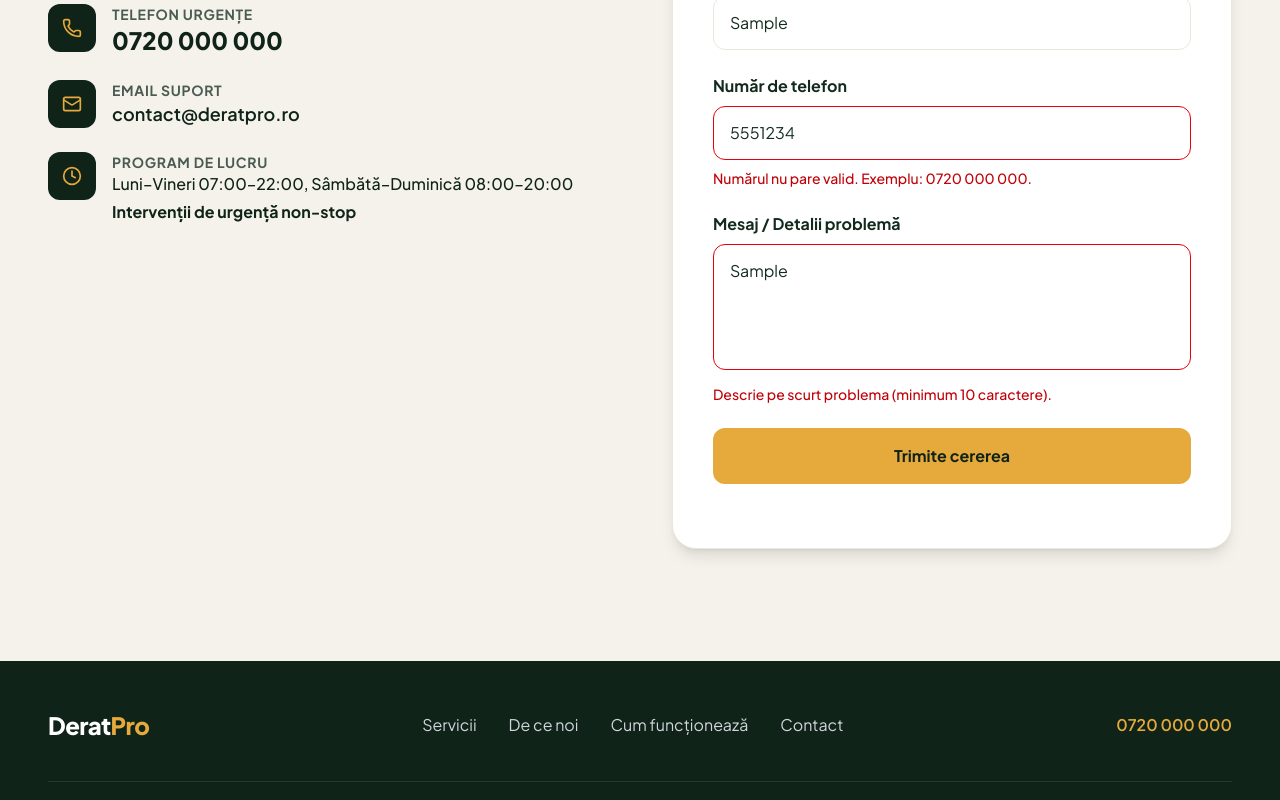
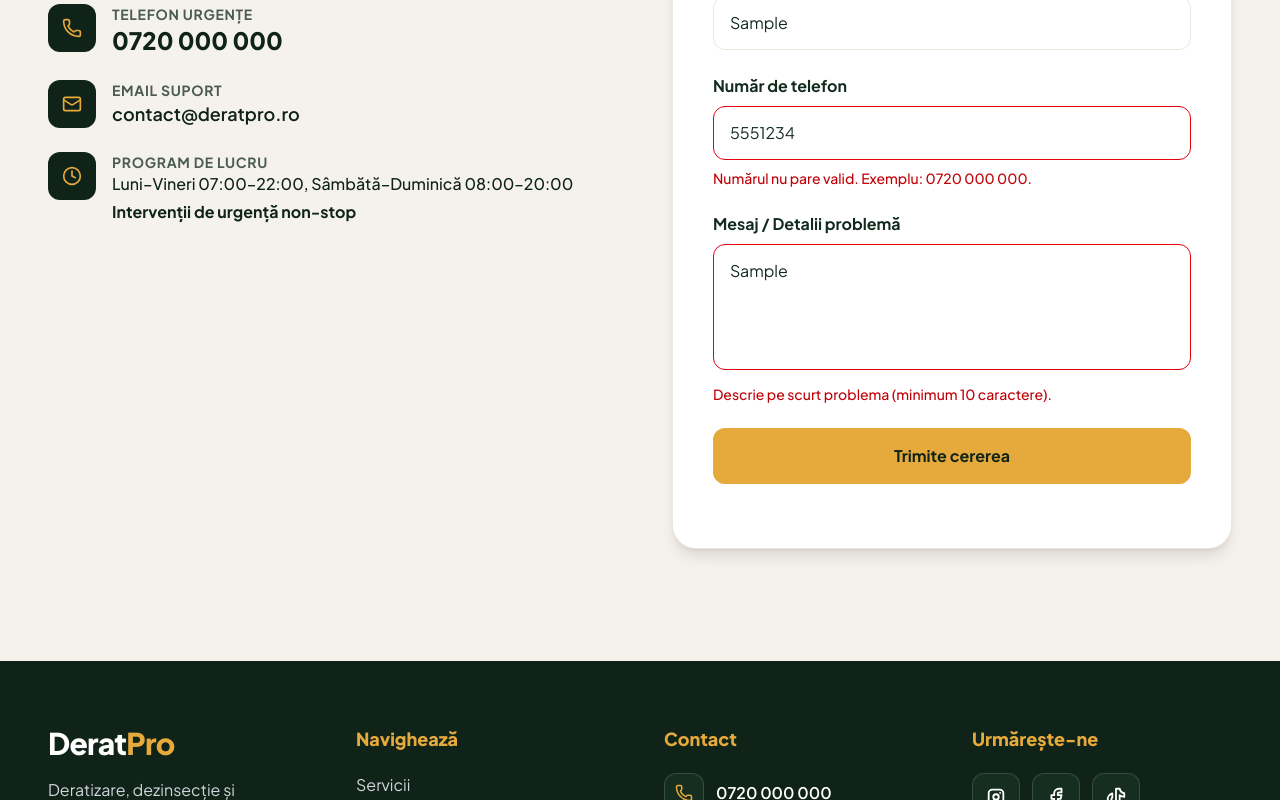
Before and after one commit to georgianaoniceanu/deratpro, a Next.js app: page / in a window 1280 px wide. Both pictures are taken after typing "Sample", "5551234", "Sample" into the empty fields and a click on the button "Trimite cererea". Shown: the part 3011-3811 px from the top of the page. Built offline with nearby package versions, Linux system fonts and the light colour scheme.

Commit message:
fixed footer styling

```diff
--- a/components/Footer.tsx
+++ b/components/Footer.tsx
@@ -1,28 +1,103 @@
+import { Phone, Mail } from "lucide-react"
 import { navLinks, contactInfo } from "@/data/date"
+
+// iconite de brand desenate ca SVG (lucide nu mai include logo-uri de branduri)
+const socials = [
+    {
+        label: "Instagram",
+        href: "#",
+        icon: (
+            <>
+                <rect x="4" y="4" width="16" height="16" rx="4" />
+                <circle cx="12" cy="12" r="3" />
+                <path d="M16.5 7.5v.01" />
+            </>
+        ),
+    },
+    {
+        label: "Facebook",
+        href: "#",
+        icon: <path d="M7 10v4h3v7h4v-7h3l1 -4h-4v-2a1 1 0 0 1 1 -1h3v-4h-3a5 5 0 0 0 -5 5v2h-3" />,
+    },
+    {
+        label: "TikTok",
+        href: "#",
+        icon: <path d="M21 7.917v4.034a9.948 9.948 0 0 1 -5 -1.951v4.5a6.5 6.5 0 1 1 -8 -6.326v4.326a2.5 2.5 0 1 0 4 2v-11.5h4.083a6.005 6.005 0 0 0 4.917 4.917z" />,
+    },
+]
+
+const titleClass = "text-lg font-extrabold text-mustard mb-5"
 
 export default function Footer() {
     return (
         <footer className="bg-forest text-white">
-            <div className="max-w-7xl mx-auto px-6 lg:px-12 py-12">
-                <div className="flex flex-col md:flex-row items-center justify-between gap-8 text-center md:text-left">
-                    <a href="#" className="text-2xl font-extrabold tracking-tight">
+            <div className="max-w-7xl mx-auto px-6 lg:px-12 pt-16 pb-10">
+                <div className="grid grid-cols-1 sm:grid-cols-2 lg:grid-cols-4 gap-10 lg:gap-12">
+                    <div>
+                        <a href="#" className="text-3xl font-extrabold tracking-tight">
                             Derat<span className="text-mustard">Pro</span>
                         </a>
+                        <p className="mt-4 text-base text-gray-300 leading-relaxed max-w-xs">
+                            Deratizare, dezinsecție și dezinfecție pentru locuințe și spații comerciale.
+                        </p>
+                    </div>
 
-                    <nav aria-label="Navigare footer" className="flex flex-wrap justify-center gap-x-8 gap-y-3">
+                    <nav aria-label="Navigare footer">
+                        <h2 className={titleClass}>Navighează</h2>
+                        <ul className="flex flex-col gap-3">
                             {navLinks.map(l => (
-                            <a key={l.href} href={l.href} className="text-base text-gray-300 hover:text-white transition-colors">
+                                <li key={l.href}>
+                                    <a href={l.href} className="text-base text-gray-300 hover:text-white transition-colors">
                                         {l.label}
                                     </a>
+                                </li>
                             ))}
+                        </ul>
                     </nav>
 
-                    <a href={contactInfo.phoneHref} className="text-base font-semibold text-mustard hover:text-mustard-light transition-colors">
+                    <div>
+                        <h2 className={titleClass}>Contact</h2>
+                        <ul className="flex flex-col gap-4">
+                            <li>
+                                <a href={contactInfo.phoneHref} className="flex items-center gap-3 text-base font-semibold hover:text-mustard transition-colors">
+                                    <span className="w-10 h-10 shrink-0 rounded-xl bg-forest-surface border border-white/15 flex items-center justify-center text-mustard">
+                                        <Phone size={18} aria-hidden="true" />
+                                    </span>
                                     {contactInfo.phoneDisplay}
                                 </a>
+                            </li>
+                            <li>
+                                <a href={`mailto:${contactInfo.email}`} className="flex items-center gap-3 text-base font-semibold hover:text-mustard transition-colors">
+                                    <span className="w-10 h-10 shrink-0 rounded-xl bg-forest-surface border border-white/15 flex items-center justify-center text-mustard">
+                                        <Mail size={18} aria-hidden="true" />
+                                    </span>
+                                    {contactInfo.email}
+                                </a>
+                            </li>
+                        </ul>
                     </div>
 
-                <p className="mt-10 pt-6 border-t border-white/10 text-center md:text-left text-sm text-gray-400">
+                    <div>
+                        <h2 className={titleClass}>Urmărește-ne</h2>
+                        <ul className="flex gap-3">
+                            {socials.map(s => (
+                                <li key={s.label}>
+                                    <a
+                                        href={s.href}
+                                        aria-label={s.label}
+                                        className="w-12 h-12 rounded-xl bg-forest-surface border border-white/15 flex items-center justify-center text-white hover:text-mustard hover:border-mustard/50 transition-colors"
+                                    >
+                                        <svg viewBox="0 0 24 24" width="22" height="22" fill="none" stroke="currentColor" strokeWidth="2" strokeLinecap="round" strokeLinejoin="round" aria-hidden="true">
+                                            {s.icon}
+                                        </svg>
+                                    </a>
+                                </li>
+                            ))}
+                        </ul>
+                    </div>
+                </div>
+
+                <p className="mt-12 pt-6 border-t border-white/10 text-sm text-gray-400">
                     © 2026 DeratPro. Toate drepturile rezervate.
                 </p>
             </div>
```
Lines whose indentation alone changed are shown as unchanged.
